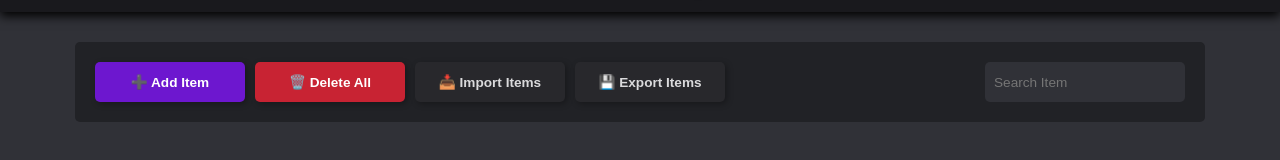
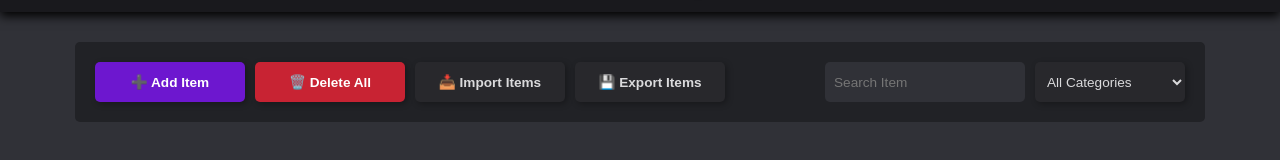
Before and after one commit to BlackMythYonko/bmy_website, a plain HTML site: page html/item_manager.html in a window 1280 px wide. Shown: the part 58-218 px from the top of the page. Drawn offline with Linux system fonts and the light colour scheme.

Commit message:
[ADD] Added category filter selector.

```diff
--- a/css/main.css
+++ b/css/main.css
@@ -65,6 +65,28 @@ textarea:focus {
     font-size: var(--normal-font-size);
 }
 
+#category-filter {
+    height: 40px;
+    width: 150px;
+    padding: 8px;
+    border-radius: 5px;
+    background: var(--btn-color);
+    color: var(--text-light-color);
+    font-size: var(--normal-font-size);
+    box-shadow: rgba(0, 0, 0, 0.3) 2px 2px 6px;
+    border: none;
+    transition: all 0.2s ease;
+}
+
+#category-filter:hover {
+    background-color: var(--btn-color-hover);
+}
+
+#category-filter:active {
+    background-color: var(--btn-color-active);
+}
+
+
 input[type="search"]::-webkit-search-cancel-button {
     -webkit-appearance: none;
 }
--- a/html/item_manager.html
+++ b/html/item_manager.html
@@ -34,6 +34,11 @@
             <input type="file" id="fileInputImportItems" accept=".json" style="display: none;">
             <button onClick="App.exportItems()">💾 Export Items</button>
             <input type="search" id="item-search" placeholder="Search Item" onchange="App.onInputSearchItemChanged()"/>
+            <select id="category-filter" onchange="App.onCategoryFilterChanged()">
+                <option value="">All Categories</option>
+                <option value="Consommable">Consommable</option>
+                <option value="Skin">Skin</option>
+            </select>
         </div>
 
         <!-- Items List -->
--- a/js/main.js
+++ b/js/main.js
@@ -44,9 +44,19 @@ App.openPopupItemForm = function(itemIndex)
 
 App.onInputSearchItemChanged = function()
 {
-    const searchInput = document.querySelector('#item-search');
+    const searchInput = document.querySelector("#item-search");
     if (searchInput) {
         App.itemFilters.name = searchInput.value.trim();
+        App.updateFilteredItems();
+        App.renderItems();
+    }
+}
+
+App.onCategoryFilterChanged = function()
+{
+    const categoryFilter = document.querySelector("#category-filter");
+    if (categoryFilter) {
+        App.itemFilters.category = categoryFilter.value;
         App.updateFilteredItems();
         App.renderItems();
     }
```
